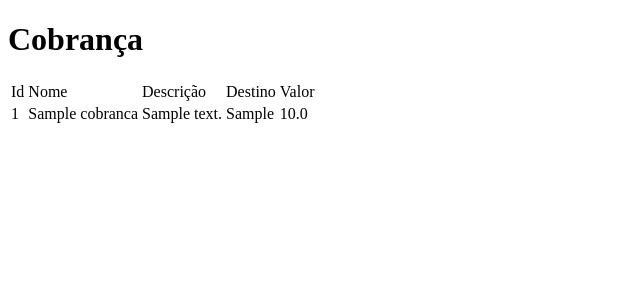
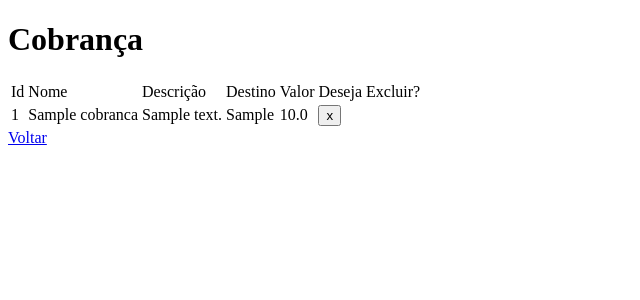
Before and after one commit to Accountico/accountico-WebApp, a Flask app: template templates/reportCharge.html in a window 1280 px wide. Shown: the top 300 px of the page, without its empty margins (0-640 px from the left). Run offline with Flask 2, Linux system fonts and the light colour scheme; the template is opened without the code that fills it: values that come from a table or form of the project are taken from there, others are empty; tables that the repository leaves empty hold one stand-in row (values such as "Sample post"); parts of the project's set-up code (start-up, migrations or seed data) failed here and were passed over.

Commit message:
Subindo alterações de relatórios

```diff
--- a/templates/reportCharge.html
+++ b/templates/reportCharge.html
@@ -14,6 +14,7 @@
             <td>Descrição</td>
             <td>Destino</td>
             <td>Valor</td>
+            <td>Deseja Excluir?</td>
         </tr>
 
         {%for cobranca in cobrancas %}
@@ -23,8 +24,13 @@
             <td>{{ cobranca.cobranca_descricao }}</td>
             <td>{{ cobranca.cobranca_remetente }}</td>
             <td>{{ cobranca.cobranca_valor }}</td>
+
+            <form action="/cobrar/" method="DELETE" >
+            <td><button>x</button></td>
+            </form>
         </tr>
         {% endfor %}
     </table>
+    <a href="/home">Voltar</a>
 </body>
 </html>
--- a/templates/reportMoviment.html
+++ b/templates/reportMoviment.html
@@ -14,6 +14,7 @@
             <td>Descrição</td>
             <td>Destino</td>
             <td>Valor</td>
+            <td>Deseja Excluir?</td>
         </tr>
         {%for movimentacao in movimentacoes %}
         <tr>
@@ -22,8 +23,13 @@
             <td>{{ movimentacao.movimentacao_descricao }}</td>
             <td>{{ movimentacao.movimentacao_destino }}</td>
             <td>{{ movimentacao.movimentacao_valor }}</td>
+
+            <form action="/movimentos/" method="DELETE" >
+            <td><button>x</button></td>
+            </form>
         </tr>
         {% endfor %}
     </table>
+    <a href="/home">Voltar</a>
 </body>
 </html>
```
